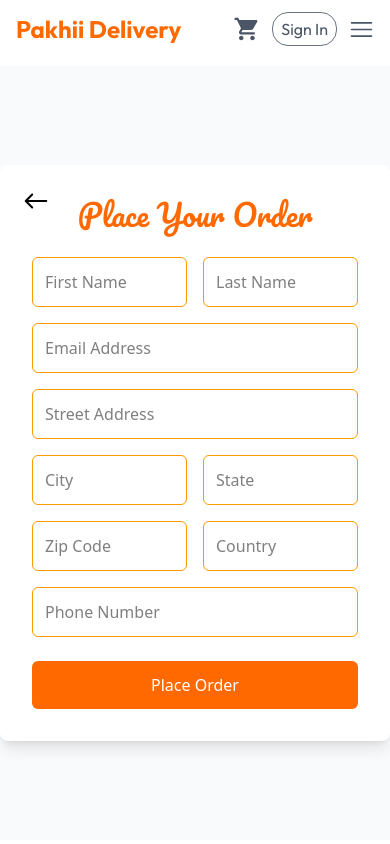
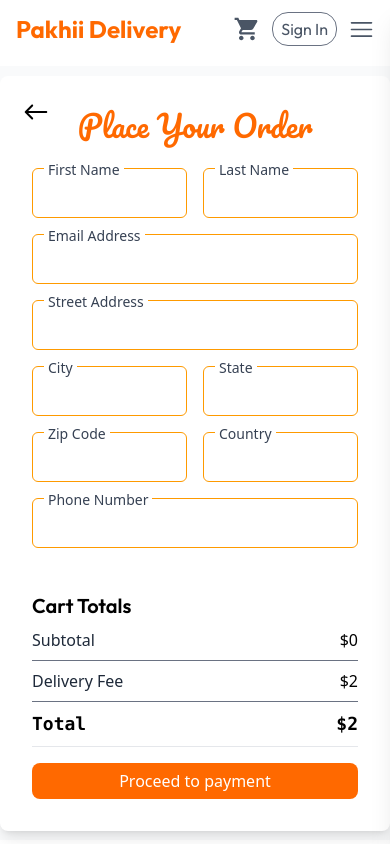
Before and after one commit to prakhar06022004/Pakhii-Food-Delivery, a React (Vite) app in the folder Frontend/: page /order in a window 390 px wide. Built offline with nearby package versions, Linux system fonts and the light colour scheme; a web font is replaced by a local one.

Commit message:
improve Place Order UI and its responsiveness.Fix sidebar open issue

```diff
--- a/Frontend/src/Components/Navbar/Navbar.jsx
+++ b/Frontend/src/Components/Navbar/Navbar.jsx
@@ -68,7 +68,7 @@ function Navbar({ setSidebarOpen, setSignInPopUp }) {
       }`;
 
   return (
-    <div className="sticky top-0 z-99 bg-white pb-2">
+    <div className="sticky top-0 z-999 bg-white pb-2">
       <div className="flex font-outfit md:justify-around justify-between py-3 p-4 items-center select-none ">
         <div>
           <h2
@@ -103,7 +103,7 @@ function Navbar({ setSidebarOpen, setSignInPopUp }) {
             )}
           </div>
           <button
-            className="border border-gray-500 text-gray-600 px-2 py-1 rounded-2xl cursor-pointer hover:bg-gray-200 duration-150 whitespace-nowrap"
+            className="border border-gray-500 text-gray-600 px-2 py-1 rounded-2xl cursor-pointer hover:bg-gray-200 duration-150 whitespace-nowrap z-99999"
             onClick={() => setSignInPopUp(true)}
           >
             Sign In
--- a/Frontend/src/Components/SidebarOpen/SideBarOpenComp.jsx
+++ b/Frontend/src/Components/SidebarOpen/SideBarOpenComp.jsx
@@ -10,7 +10,7 @@ const SideBarOpenComp = ({ sidebarOpen, setSidebarOpen }) => {
   return (
     <div
       className={`
-        fixed z-99 top-0 right-0 h-full bg-gray-300 shadow-xl transition-all duration-300 p-5 md:hidden flex flex-col items-center
+        fixed z-9999 top-0 right-0 h-full bg-gray-300 shadow-xl transition-all duration-300 p-5 md:hidden flex flex-col items-center
         ${sidebarOpen ? "w-1/2 sm:w-1/3 translate-x-0" : "w-1/2 translate-x-full"}
       `}
     >
--- a/Frontend/src/Pages/Cart/CartItems.jsx
+++ b/Frontend/src/Pages/Cart/CartItems.jsx
@@ -5,7 +5,7 @@ import { useContext } from "react";
 import { RiDeleteBin6Line } from "react-icons/ri";
 
 const CartItems = ({ item, qty }) => {
-  const { addToCart, removeFromCart, completeRemoveCart, getTotalAmount } =
+  const { addToCart, removeFromCart, completeRemoveCart } =
     useContext(StoreContext);
 
   const itemCountIncrease = (id) => {
--- a/Frontend/src/Pages/PlaceOrder/PlaceOrder.jsx
+++ b/Frontend/src/Pages/PlaceOrder/PlaceOrder.jsx
@@ -1,9 +1,12 @@
-import { useState } from "react";
+import { useContext, useState } from "react";
 import { useNavigate } from "react-router-dom";
 import { IoIosArrowRoundBack } from "react-icons/io";
+import { StoreContext } from "../../Context/StoreContext";
 
 function PlaceOrder() {
+  const { getTotalAmount } = useContext(StoreContext);
   const navigate = useNavigate();
+
   const [formData, setFormData] = useState({
     firstname: "",
     lastname: "",
@@ -30,124 +33,187 @@ function PlaceOrder() {
 
   return (
     <div className="min-h-[calc(100vh-70px)] bg-gray-50 flex items-center justify-center">
-
       <form
         onSubmit={handleSubmit}
         className="bg-white shadow-lg rounded-lg p-8 w-full max-w-2xl relative"
-      ><IoIosArrowRoundBack size={40} onClick={()=>navigate("/cart")} className="cursor-pointer absolute top-4 left-4 z-999"/>
+      >
+        <IoIosArrowRoundBack
+          size={40}
+          onClick={() => navigate("/cart")}
+          className="cursor-pointer absolute top-4 left-4 z-10"
+        />
+
         <h2 className="text-3xl font-pacifico mb-6 text-center text-orange-500">
           Place Your Order
         </h2>
 
         {/* First & Last Name */}
         <div className="grid grid-cols-2 gap-4 mb-4">
+          <div className="relative">
+            <label className="absolute -top-2 left-3 bg-white px-1 text-sm text-gray-700">
+              First Name
+            </label>
             <input
               type="text"
               name="firstname"
-            placeholder="First Name"
               value={formData.firstname}
               onChange={handleChange}
-            className="border p-3 rounded-md focus:outline-none focus:ring-1 focus:ring-orange-600 border-amber-500"
-            required
-          />
-
-          <input
-            type="text"
-            name="lastname"
-            placeholder="Last Name"
-            value={formData.lastname}
-            onChange={handleChange}
-            className="border p-3 rounded-md focus:outline-none focus:ring-1 focus:ring-orange-600 border-amber-500"
+              className="border p-3 rounded-md w-full focus:outline-none focus:ring-1 focus:ring-orange-600 border-amber-500"
               required
             />
           </div>
 
+          <div className="relative">
+            <label className="absolute -top-2 left-3 bg-white px-1 text-sm text-gray-700">
+              Last Name
+            </label>
+            <input
+              type="text"
+              name="lastname"
+              value={formData.lastname}
+              onChange={handleChange}
+              className="border p-3 rounded-md w-full focus:outline-none focus:ring-1 focus:ring-orange-600 border-amber-500"
+              required
+            />
+          </div>
+        </div>
+
         {/* Email */}
+        <div className="relative mb-4">
+          <label className="absolute -top-2 left-3 bg-white px-1 text-sm text-gray-700">
+            Email Address
+          </label>
           <input
             type="email"
             name="email"
-          placeholder="Email Address"
             value={formData.email}
             onChange={handleChange}
-          className="border p-3 rounded-md w-full mb-4 focus:outline-none focus:ring-1 focus:ring-orange-600 border-amber-500"
-          required
-        />
-
-        {/* Street */}
-        <input
-          type="text"
-          name="street"
-          placeholder="Street Address"
-          value={formData.street}
-          onChange={handleChange}
-          className="border p-3 rounded-md w-full mb-4 focus:outline-none focus:ring-1 focus:ring-orange-600 border-amber-500"
-          required
-        />
-
-        {/* City & State */}
-        <div className="grid grid-cols-2 gap-4 mb-4">
-          <input
-            type="text"
-            name="city"
-            placeholder="City"
-            value={formData.city}
-            onChange={handleChange}
-            className="border p-3 rounded-md focus:outline-none focus:ring-1 focus:ring-orange-600 border-amber-500"
-            required
-          />
-
-          <input
-            type="text"
-            name="state"
-            placeholder="State"
-            value={formData.state}
-            onChange={handleChange}
-            className="border p-3 rounded-md focus:outline-none focus:ring-1 focus:ring-orange-600 border-amber-500"
+            className="border p-3 rounded-md w-full focus:outline-none focus:ring-1 focus:ring-orange-600 border-amber-500"
             required
           />
         </div>
 
-        {/* Zipcode & Country */}
-        <div className="grid grid-cols-2 gap-4 mb-4">
+        {/* Street */}
+        <div className="relative mb-4">
+          <label className="absolute -top-2 left-3 bg-white px-1 text-sm text-gray-700">
+            Street Address
+          </label>
           <input
             type="text"
-            name="zipcode"
-            placeholder="Zip Code"
-            value={formData.zipcode}
+            name="street"
+            value={formData.street}
             onChange={handleChange}
-            className="border p-3 rounded-md focus:outline-none focus:ring-1 focus:ring-orange-600 border-amber-500"
-            required
-          />
-
-          <input
-            type="text"
-            name="country"
-            placeholder="Country"
-            value={formData.country}
-            onChange={handleChange}
-            className="border p-3 rounded-md focus:outline-none focus:ring-1 focus:ring-orange-600 border-amber-500"
+            className="border p-3 rounded-md w-full focus:outline-none focus:ring-1 focus:ring-orange-600 border-amber-500"
             required
           />
         </div>
 
+        {/* City & State */}
+        <div className="grid grid-cols-2 gap-4 mb-4">
+          <div className="relative">
+            <label className="absolute -top-2 left-3 bg-white px-1 text-sm text-gray-700">
+              City
+            </label>
+            <input
+              type="text"
+              name="city"
+              value={formData.city}
+              onChange={handleChange}
+              className="border p-3 rounded-md w-full focus:outline-none focus:ring-1 focus:ring-orange-600 border-amber-500"
+              required
+            />
+          </div>
+
+          <div className="relative">
+            <label className="absolute -top-2 left-3 bg-white px-1 text-sm text-gray-700">
+              State
+            </label>
+            <input
+              type="text"
+              name="state"
+              value={formData.state}
+              onChange={handleChange}
+              className="border p-3 rounded-md w-full focus:outline-none focus:ring-1 focus:ring-orange-600 border-amber-500"
+              required
+            />
+          </div>
+        </div>
+
+        {/* Zipcode & Country */}
+        <div className="grid grid-cols-2 gap-4 mb-4">
+          <div className="relative">
+            <label className="absolute -top-2 left-3 bg-white px-1 text-sm text-gray-700">
+              Zip Code
+            </label>
+            <input
+              type="text"
+              name="zipcode"
+              value={formData.zipcode}
+              onChange={handleChange}
+              className="border p-3 rounded-md w-full focus:outline-none focus:ring-1 focus:ring-orange-600 border-amber-500"
+              required
+            />
+          </div>
+
+          <div className="relative">
+            <label className="absolute -top-2 left-3 bg-white px-1 text-sm text-gray-700">
+              Country
+            </label>
+            <input
+              type="text"
+              name="country"
+              value={formData.country}
+              onChange={handleChange}
+              className="border p-3 rounded-md w-full focus:outline-none focus:ring-1 focus:ring-orange-600 border-amber-500"
+              required
+            />
+          </div>
+        </div>
+
         {/* Phone */}
+        <div className="relative mb-6">
+          <label className="absolute -top-2 left-3 bg-white px-1 text-sm text-gray-700">
+            Phone Number
+          </label>
           <input
             type="tel"
             name="phone"
-          placeholder="Phone Number"
             value={formData.phone}
             onChange={handleChange}
-          className="border p-3 rounded-md w-full mb-6 focus:outline-none focus:ring-1 focus:ring-orange-600 border-amber-500"
+            className="border p-3 rounded-md w-full focus:outline-none focus:ring-1 focus:ring-orange-600 border-amber-500"
             required
           />
+        </div>
 
-        {/* Button */}
-        <button
-          type="submit"
-          className="w-full bg-orange-500 text-white py-3 rounded-md hover:bg-orange-600 duration-150 cursor-pointer"
-        >
-          Place Order
+        {/* Cart Totals */}
+        <div className="flex flex-col gap-2">
+          <p className="font-outfit font-semibold text-xl mt-5 md:mt-0">
+            Cart Totals
+          </p>
+
+          <div className="flex justify-between">
+            <p className="text-gray-800">Subtotal</p>
+            <span>${getTotalAmount()}</span>
+          </div>
+
+          <hr className="text-gray-500" />
+
+          <div className="flex justify-between">
+            <p className="text-gray-800">Delivery Fee</p>
+            <span>$2</span>
+          </div>
+
+          <hr className="text-gray-500" />
+
+          <div className="font-semibold flex justify-between font-mono text-lg">
+            <p>Total</p>
+            <span>${getTotalAmount() + 2}</span>
+          </div>
+          <hr className="text-gray-200" />
+          <button className="bg-orange-500 text-white py-1.5 px-4 rounded-lg mt-2 cursor-pointer hover:bg-orange-600 duration-150 md:py-2">
+            Proceed to payment
           </button>
+        </div>
       </form>
     </div>
   );
```
Also changed, not shown: Frontend/src/App.jsx (+9 -3 lines), Frontend/src/Pages/Home/Home.jsx (+1 -7 lines). Lines whose indentation alone changed are shown as unchanged.
